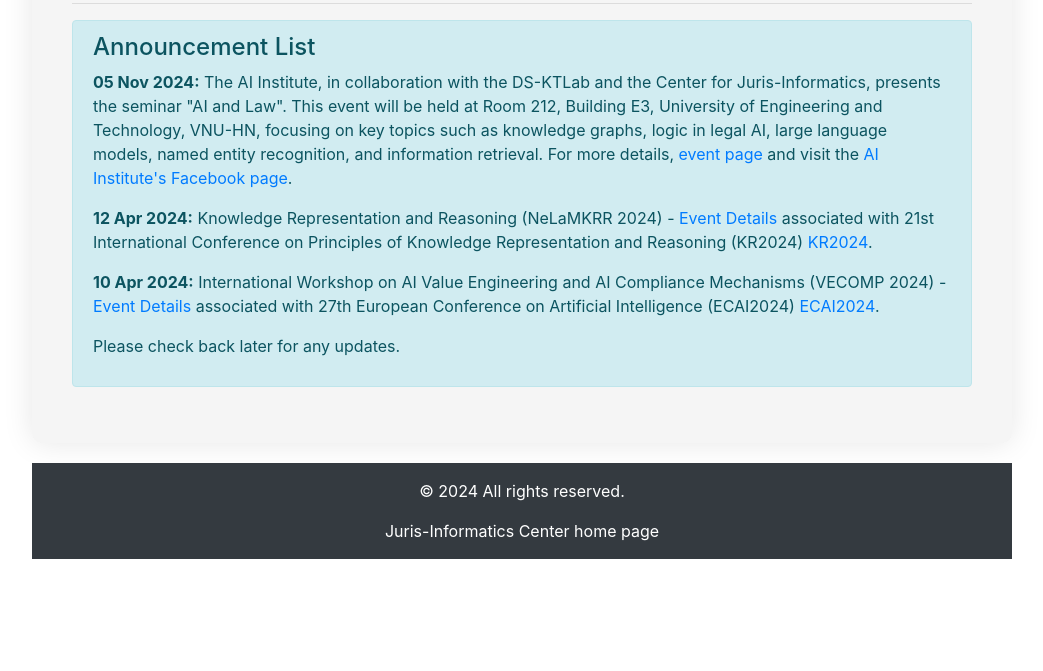
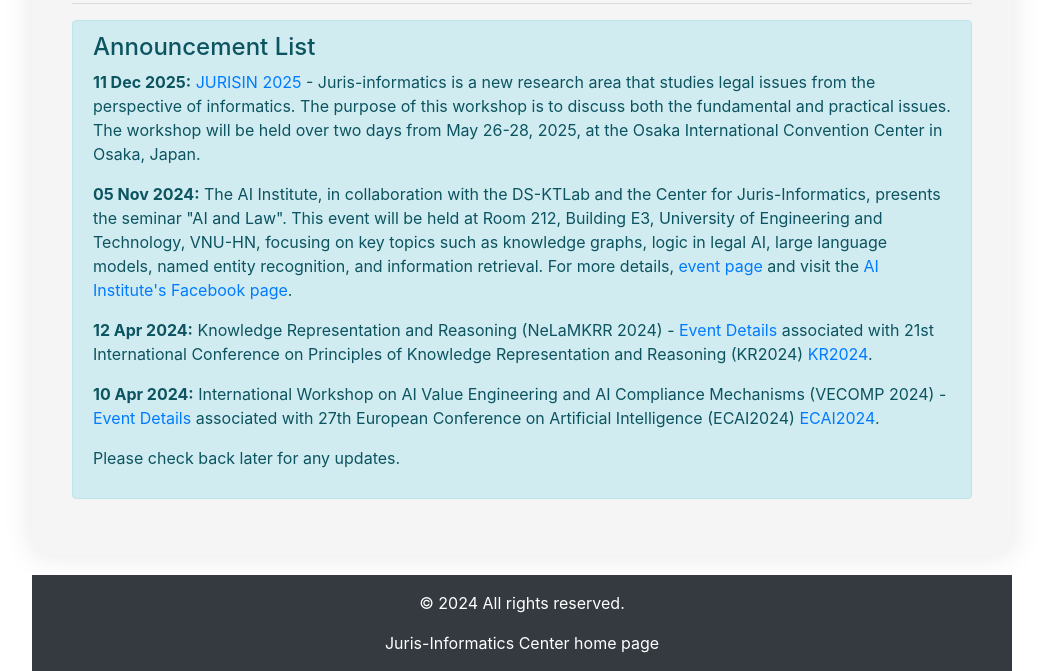
Before and after one commit to JurisInformaticsCenter/announcement, a plain HTML site: page index.html in a window 1280 px wide. Shown: the part 167-838 px from the top of the page, without its empty margins (118-1161 px from the left). Before the commit the page ends 800 px from the top, so only its background shows below. Drawn offline with nearby package versions, Linux system fonts and the light colour scheme.

Commit message:
Update index.html

```diff
--- a/index.html
+++ b/index.html
@@ -58,6 +58,7 @@
         <hr>
         <div class="alert alert-info" role="alert">
             <h4 class="alert-heading">Announcement List</h4>
+	    <p><strong>11 Dec 2025:</strong> <a href='https://jurisinformaticscenter.github.io/jurisin2025/' target='_blank'>JURISIN 2025</a> - Juris-informatics is a new research area that studies legal issues from the perspective of informatics. The purpose of this workshop is to discuss both the fundamental and practical issues. The workshop will be held over two days from May 26-28, 2025, at the Osaka International Convention Center in Osaka, Japan.</p>
             <p><strong>05 Nov 2024:</strong> The AI Institute, in collaboration with the DS-KTLab and the Center for Juris-Informatics, presents the seminar "AI and Law". This event will be held at Room 212, Building E3, University of Engineering and Technology, VNU-HN, focusing on key topics such as knowledge graphs, logic in legal AI, large language models, named entity recognition, and information retrieval. For more details, <a href='https://jurisinformaticscenter.github.io/AIandLawSeminar2024'>event page</a> and visit the <a href="https://www.facebook.com/iaiuet/posts/pfbid02qYEX9LmgxoLV4wNMNBBGe8wUjsbhgjizMsuhoj5LzfSBXpCLmttMR9ARiAxpLN2Xl">AI Institute's Facebook page</a>.</p>
             <p><strong>12 Apr 2024:</strong> Knowledge Representation and Reasoning (NeLaMKRR 2024) - <a href="https://jurisinformaticscenter.github.io/NeLaMKRR2024/">Event Details</a> associated with 21st International Conference on Principles of Knowledge Representation and Reasoning (KR2024) <a href="https://kr.org/KR2024/">KR2024</a>.</p>
             <p><strong>10 Apr 2024:</strong> International Workshop on AI Value Engineering and AI Compliance Mechanisms (VECOMP 2024) - <a href="https://jurisinformaticscenter.github.io/VECOMP2024/">Event Details</a> associated with 27th European Conference on Artificial Intelligence (ECAI2024) <a href="https://www.ecai2024.eu/">ECAI2024</a>.</p>
```
